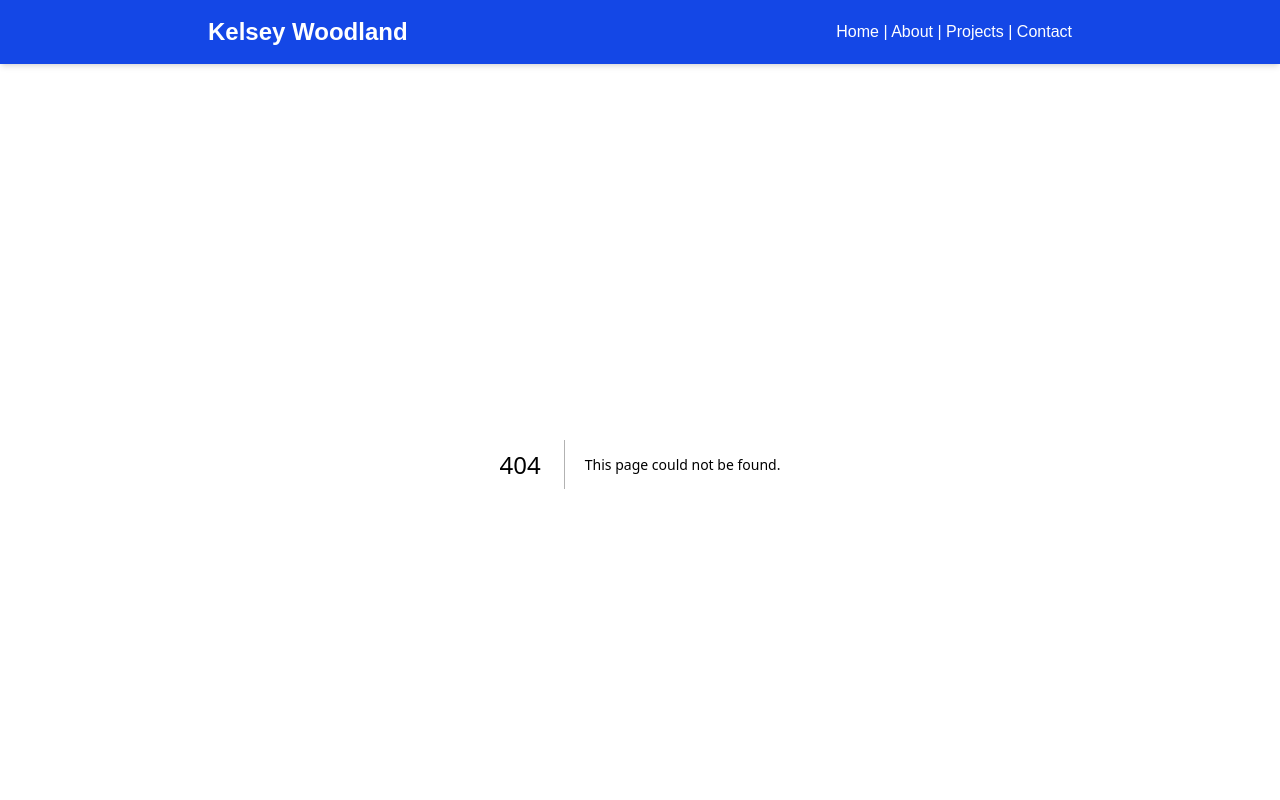
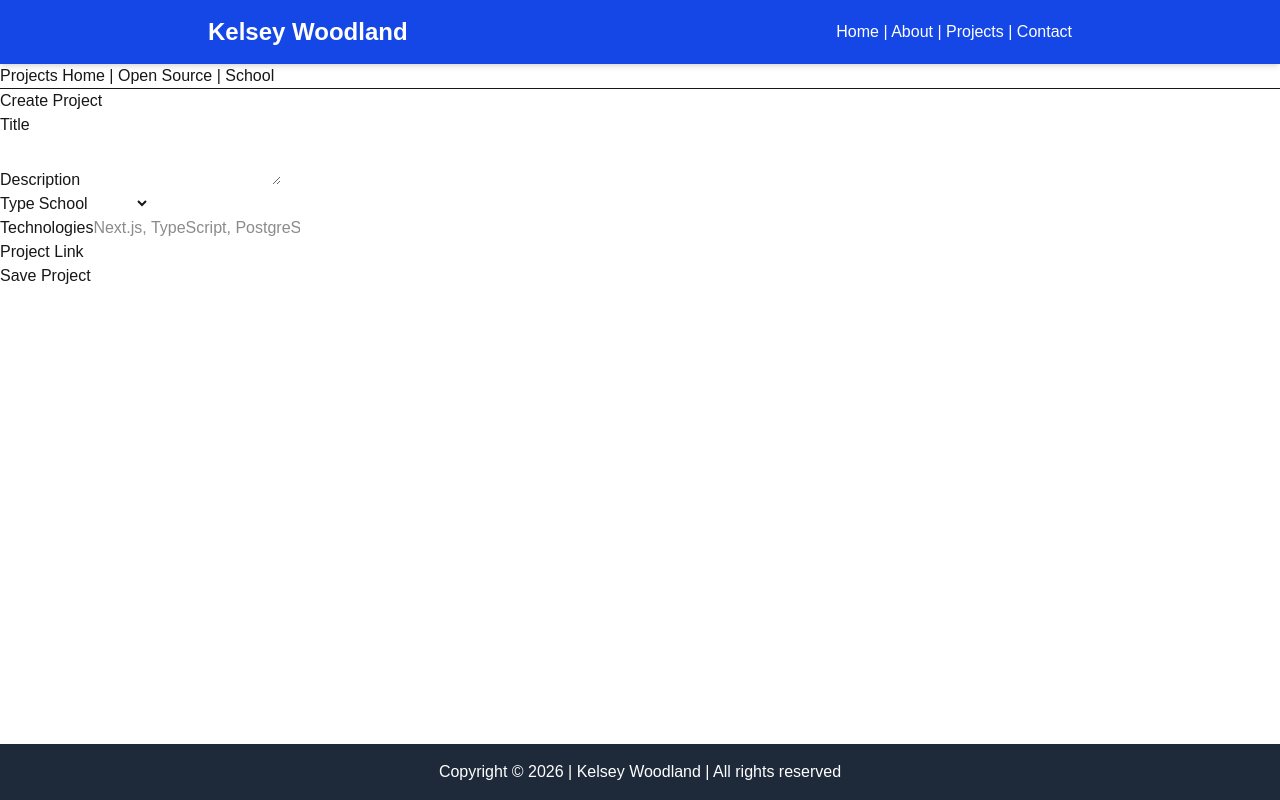
Before and after one commit to Kelwood22/wdd430-portfolio, a Next.js app: page /projects/create in a window 1280 px wide. Before the commit this address had no page. Shown: the top 800 px of the page. Built offline with nearby package versions, Linux system fonts and the light colour scheme.

Commit message:
Add create project form and server action

```diff
--- /dev/null
+++ b/app/projects/create/page.tsx
@@ -0,0 +1,70 @@
+import { createProject } from '@/lib/actions';
+
+export default function CreateProjectPage() {
+  return (
+    <main>
+      <h1>Create Project</h1>
+
+      <form action={createProject}>
+        <div>
+          <label htmlFor="title">Title</label>
+          <input
+            id="title"
+            name="title"
+            required
+          />
+        </div>
+
+        <div>
+          <label htmlFor="description">Description</label>
+          <textarea
+            id="description"
+            name="description"
+            required
+          />
+        </div>
+
+        <div>
+          <label htmlFor="type">Type</label>
+
+          <select
+            id="type"
+            name="type"
+            required
+          >
+            <option value="school">School</option>
+            <option value="opensource">Open Source</option>
+          </select>
+        </div>
+
+        <div>
+          <label htmlFor="technologies">
+            Technologies
+          </label>
+
+          <input
+            id="technologies"
+            name="technologies"
+            placeholder="Next.js, TypeScript, PostgreSQL"
+            required
+          />
+        </div>
+
+        <div>
+          <label htmlFor="link">
+            Project Link
+          </label>
+
+          <input
+            id="link"
+            name="link"
+          />
+        </div>
+
+        <button type="submit">
+          Save Project
+        </button>
+      </form>
+    </main>
+  );
+}
--- /dev/null
+++ b/lib/actions.ts
@@ -0,0 +1,60 @@
+'use server';
+
+import { sql } from '@vercel/postgres';
+import { revalidatePath } from 'next/cache';
+import { redirect } from 'next/navigation';
+import { z } from 'zod';
+
+const ProjectFormSchema = z.object({
+  title: z.string().min(2),
+  description: z.string().min(10),
+  type: z.enum(['opensource', 'school']),
+  technologies: z.string().min(2),
+  link: z.string().optional(),
+});
+
+export async function createProject(formData: FormData) {
+  const rawData = {
+    title: formData.get('title'),
+    description: formData.get('description'),
+    type: formData.get('type'),
+    technologies: formData.get('technologies'),
+    link: formData.get('link') || '',
+  };
+
+  const parsed = ProjectFormSchema.safeParse(rawData);
+
+  if (!parsed.success) {
+    throw new Error('Invalid project data');
+  }
+
+  const {
+    title,
+    description,
+    type,
+    technologies,
+    link,
+    } = parsed.data;
+
+    const technologiesArray = technologies
+  .split(',')
+  .map((t) => t.trim());
+
+const technologiesValue = `{${technologiesArray.join(',')}}`;
+
+await sql`
+  INSERT INTO projects
+    (title, description, type, technologies, link)
+  VALUES
+    (
+      ${title},
+      ${description},
+      ${type},
+      ${technologiesValue},
+      ${link}
+    )
+`;
+
+  revalidatePath('/projects');
+  redirect('/projects');
+}
--- a/package.json
+++ b/package.json
@@ -13,7 +13,8 @@
     "next": "16.3.4",
     "react": "19.2.8",
     "react-dom": "19.2.8",
-    "use-debounce": "^10.1.1"
+    "use-debounce": "^10.1.1",
+    "zod": "^4.6.5"
   },
   "devDependencies": {
     "@tailwindcss/postcss": "^4",
```
Also changed, not shown: app/projects/[id]/edit/page.tsx (added), 1 other file (tests, documents, lock files or other folders).
